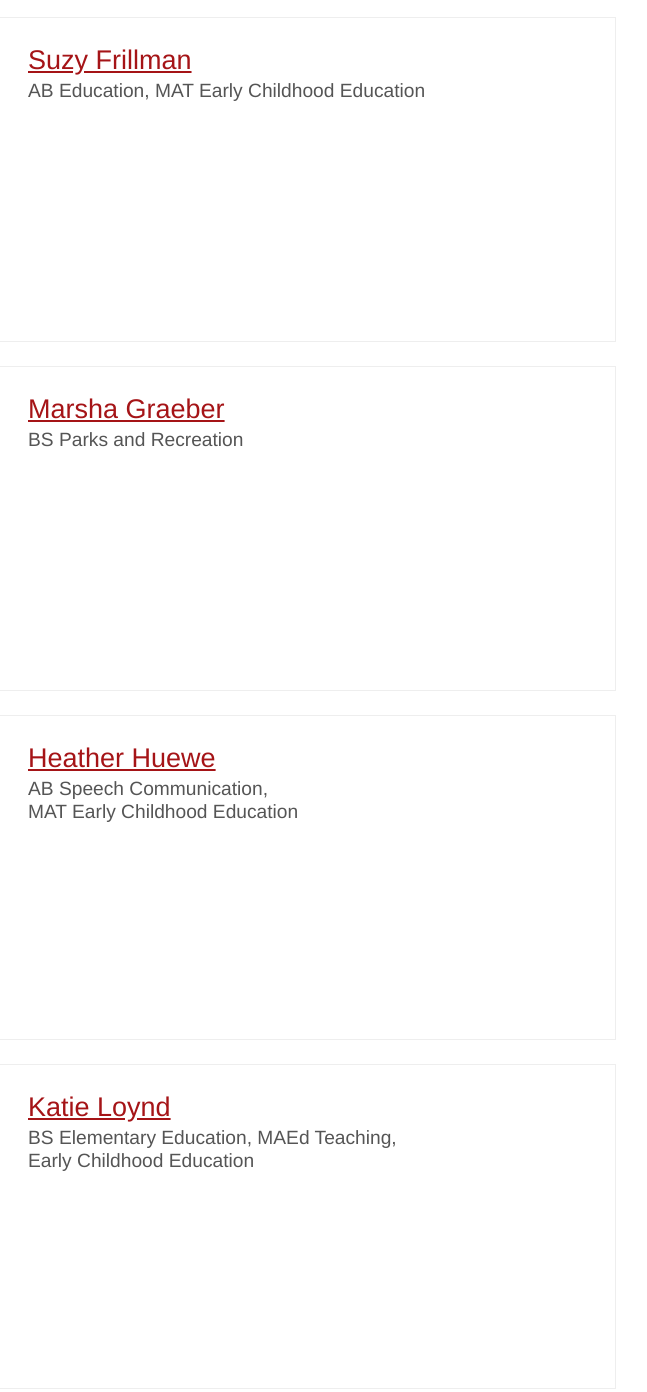
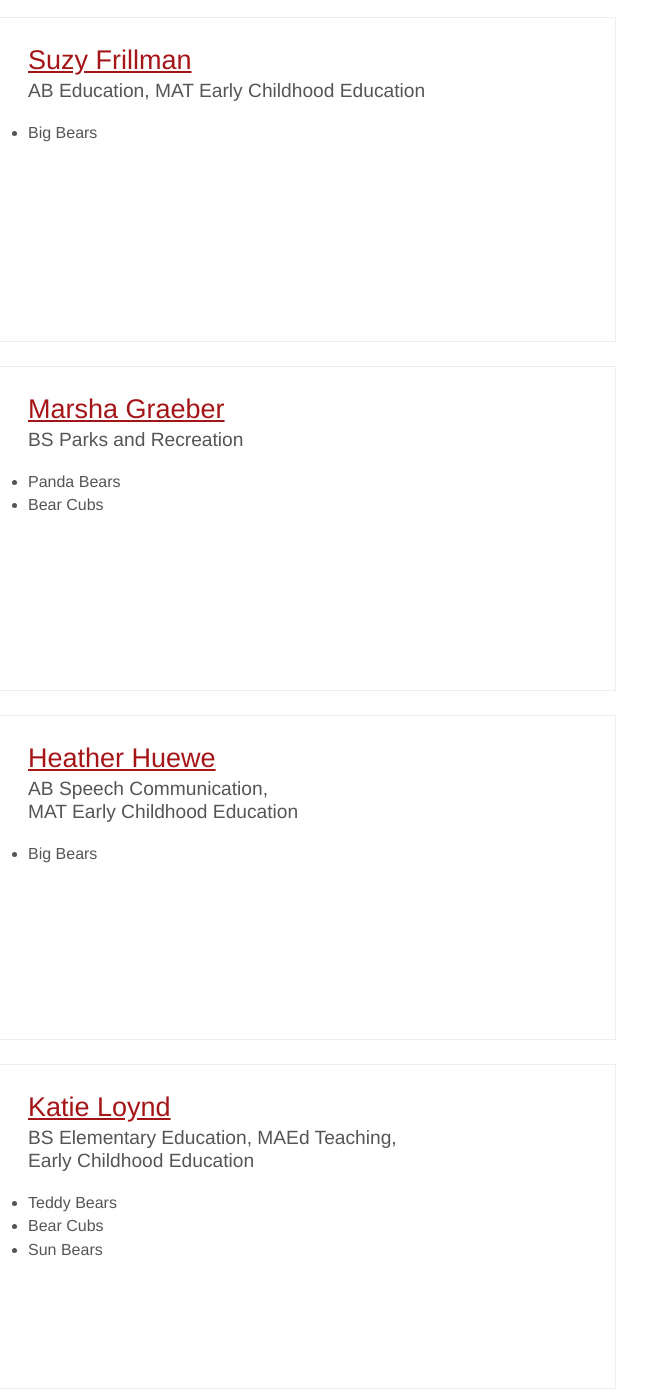
Before and after one commit to cse256-sp2023/information-foraging-project-monk_steuber_liao, a website: page files/staff.html in a window 1280 px wide. Shown: the part 1980-3372 px from the top of the page, 289-936 px from the left. Drawn offline with nearby package versions, Linux system fonts and the light colour scheme; files that its build step writes are made by us from their sources; files whose address does not match are found by name.

Commit message:
Update staff.html

```diff
--- a/files/staff.html
+++ b/files/staff.html
@@ -71,6 +71,10 @@
               </a>
             </h3>
             <p class="staff-qualifications">AB Physchology, MAEd</p>
+            <ul>
+              <li>Teddy Bears</li>
+              <li>Panda Bears</li>
+            </ul>
           </div>
         </div>
       </div>
@@ -87,6 +91,10 @@
             <p class="staff-qualifications">
               AB English, Minor in Spanish, MAEd Counseling
             </p>
+            <ul>
+              <li>Sun Bears</li>
+
+            </ul>
           </div>
         </div>
       </div>
@@ -103,6 +111,10 @@
             <p class="staff-qualifications">
               AB Education, MAT Early Childhood Education
             </p>
+            <ul>
+              <li>Big Bears</li>
+
+            </ul>
           </div>
         </div>
       </div>
@@ -117,6 +129,11 @@
               </a>
             </h3>
             <p class="staff-qualifications">BS Parks and Recreation</p>
+            <ul>
+
+              <li>Panda Bears</li>
+              <li>Bear Cubs</li>
+            </ul>
           </div>
         </div>
       </div>
@@ -134,6 +151,10 @@
               AB Speech Communication, <br>
               MAT Early Childhood Education
             </p>
+            <ul>
+              <li>Big Bears</li>
+
+            </ul>
           </div>
         </div>
       </div>
@@ -151,6 +172,11 @@
               BS Elementary Education, MAEd Teaching, <br>
               Early Childhood Education
             </p>
+            <ul>
+              <li>Teddy Bears</li>
+              <li>Bear Cubs</li>
+              <li>Sun Bears</li>
+            </ul>
           </div>
         </div>
       </div>
```
